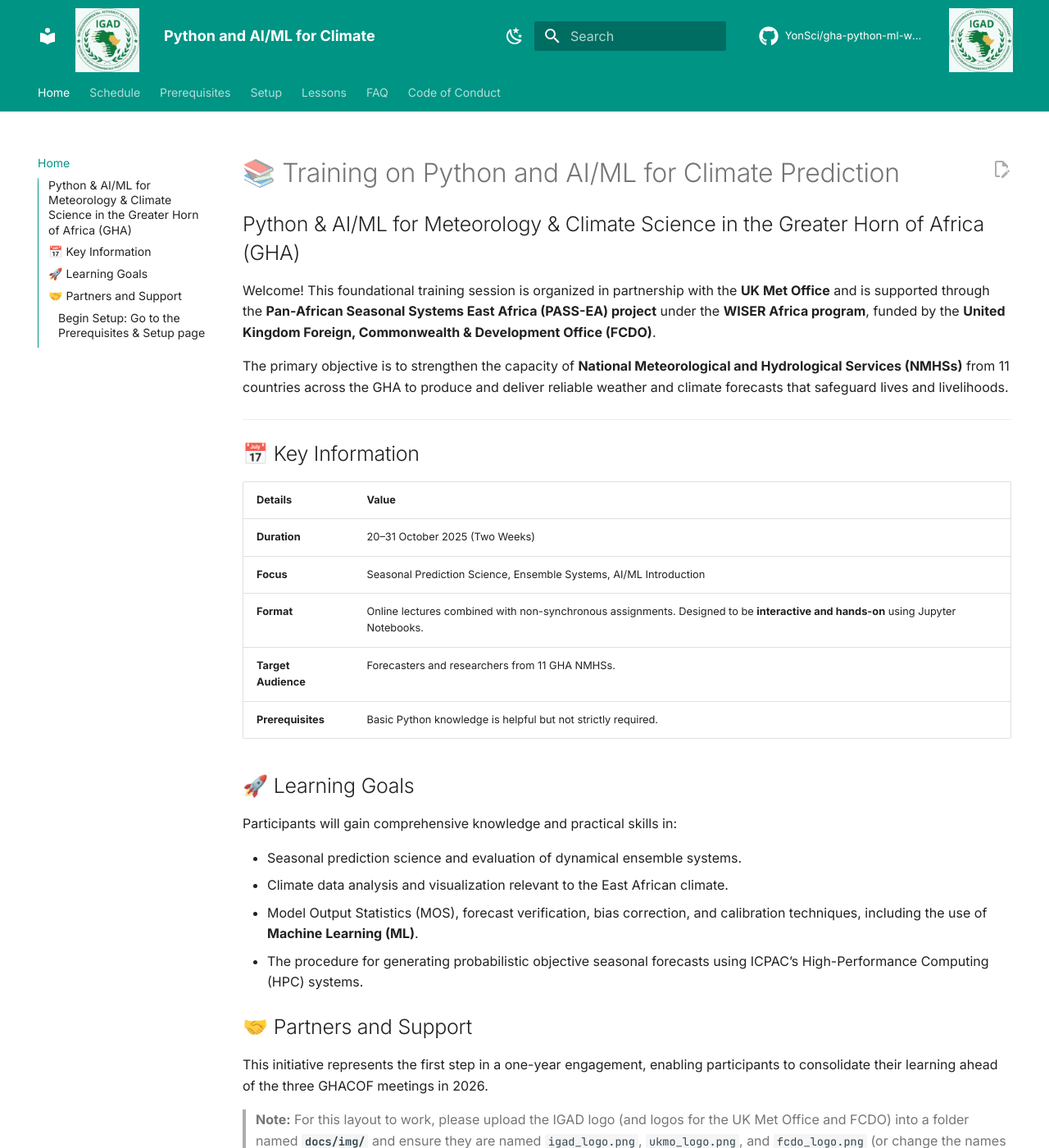
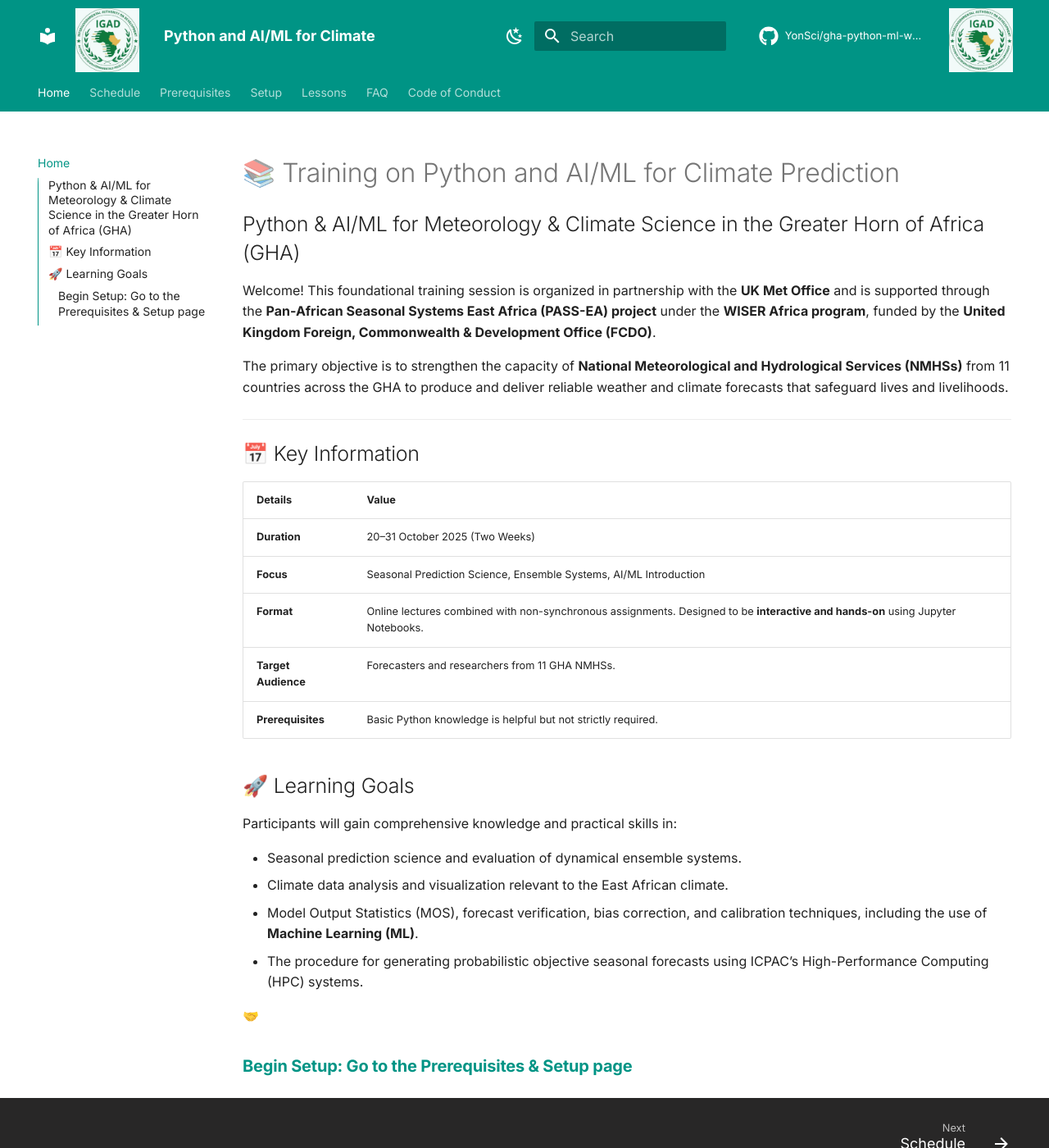
Before and after one commit to YonSci/ai-ml-climate-workshop, an MkDocs documentation site: the page built from docs/index.md, in a window 1280 px wide and 1400 px high. Shown: the whole window at 82% size. Built offline with MkDocs 1.6.1 and Material for MkDocs 9.7.7, drawn with Linux system fonts in a browser that asks for light colours; comment, search, counter and statistics services are not loaded; some of the changed text lies outside the part shown.

Commit message:
improved home page and logo

```diff
--- a/docs/index.md
+++ b/docs/index.md
@@ -28,14 +28,6 @@
 * The procedure for generating probabilistic objective seasonal forecasts using ICPAC’s High-Performance Computing (HPC) systems.
 
 
-## 🤝 Partners and Support
-
-This initiative represents the first step in a one-year engagement, enabling participants to consolidate their learning ahead of the three GHACOF meetings in 2026.
-
-
-
-> **Note:** For this layout to work, please upload the IGAD logo (and logos for the UK Met Office and FCDO) into a folder named **`docs/img/`** and ensure they are named `igad_logo.png`, `ukmo_logo.png`, and `fcdo_logo.png` (or change the names in the Markdown table above).
-
----
+🤝
 
 ### **[ Begin Setup: Go to the Prerequisites & Setup page ](prerequisites.md)**
--- a/docs/styles.css
+++ b/docs/styles.css
@@ -16,6 +16,140 @@
 
 /* Optional: wrap long code lines (comment out if you prefer horizontal scroll) */
 .md-typeset pre code { white-space: pre-wrap; word-break: break-word; }
+
+/* Hide "Edit this page" links completely */
+.md-content__button,
+.md-content__button.md-icon,
+a[title*="Edit this page"],
+a[href*="/edit/"],
+.md-source-file {
+  display: none !important;
+  visibility: hidden !important;
+}
+
+/* Partner logos footer styling */
+.md-footer-partners {
+  border-top: 1px solid var(--md-default-fg-color--lightest);
+  background: var(--md-default-bg-color);
+  padding: 2rem 0;
+  margin-top: 1rem;
+}
+
+/* Consistent black background for both Material footer sections */
+.md-footer,
+.md-footer-partners + .md-footer-meta {
+  background-color: #282727 !important;
+}
+
+/* Style Material footer navigation (Previous/Next) with white text */
+.md-footer .md-footer__inner {
+  background-color: #282727;
+}
+
+.md-footer .md-footer__link,
+.md-footer .md-footer__title,
+.md-footer .md-footer__direction,
+.md-footer .md-ellipsis {
+  color: #ffffff !important;
+}
+
+.md-footer .md-footer__link:hover {
+  opacity: 0.8;
+}
+
+/* License section styling when below partners */
+.md-footer-partners + .md-footer-meta {
+  border-top: 1px solid var(--md-default-fg-color--lightest);
+  margin-top: 0;
+  padding-top: 1.5rem;
+  background-color: #282727;
+}
+
+/* Make license section text white for contrast on black background */
+.md-footer-partners + .md-footer-meta .md-copyright,
+.md-footer-partners + .md-footer-meta .md-copyright .md-copyright__highlight,
+.md-footer-partners + .md-footer-meta .md-copyright a {
+  color: #ffffff !important;
+}
+
+/* Style social links in license section */
+.md-footer-partners + .md-footer-meta .md-social a {
+  color: #ffffff !important;
+  opacity: 0.8;
+}
+
+.md-footer-partners + .md-footer-meta .md-social a:hover {
+  opacity: 1;
+}
+
+.md-footer-partners__inner {
+  max-width: 61rem;
+  margin: 0 auto;
+  padding: 0 1rem;
+  text-align: center;
+}
+
+.md-footer-partners__label h4 {
+  color: var(--md-default-fg-color--light);
+  font-size: 0.9rem;
+  font-weight: 500;
+  margin: 0 0 1.5rem 0;
+  text-transform: uppercase;
+  letter-spacing: 0.05em;
+}
+
+.md-footer-partners__logos {
+  display: flex;
+  justify-content: center;
+  align-items: center;
+  gap: 2rem;
+  flex-wrap: wrap;
+}
+
+.md-footer-partners__logo {
+  transition: transform 0.2s ease, opacity 0.2s ease;
+}
+
+.md-footer-partners__logo:hover {
+  transform: translateY(-2px);
+  opacity: 0.8;
+}
+
+.md-footer-partners__logo img {
+  height: 80px;
+  width: auto;
+  max-width: 200px;
+  object-fit: contain;
+  filter: grayscale(20%) opacity(0.9);
+  transition: filter 0.2s ease;
+}
+
+.md-footer-partners__logo:hover img {
+  filter: grayscale(0%) opacity(1);
+}
+
+/* Responsive adjustments for partner logos */
+@media (max-width: 768px) {
+  .md-footer-partners__logos {
+    gap: 1.5rem;
+  }
+
+  .md-footer-partners__logo img {
+    height: 65px;
+    max-width: 160px;
+  }
+}
+
+@media (max-width: 480px) {
+  .md-footer-partners__logos {
+    gap: 1rem;
+  }
+
+  .md-footer-partners__logo img {
+    height: 55px;
+    max-width: 130px;
+  }
+}
 
 /* Callouts for workshop meta info */
 .badge {
--- a/mkdocs.yml
+++ b/mkdocs.yml
@@ -2,13 +2,13 @@
 site_name: Python and AI/ML for Climate
 site_description: Training workshop on Python, xarray/NetCDF, and Intro AI/ML for Weather & Climate in the GHA region
 site_author: Yonas Mersha
-site_url: https://yonsci.github.io/gha-python-ml-workshop-2025/   # <-- project URL with trailing slash
+site_url: https://github.com/YonSci/python-ml-gha-workshop   # <-- project URL with trailing slash
 # site_url is used for canonical links & sitemap. Remove site_base_url; MkDocs doesn't use it.
 
 # --- Repository (shows "Edit this page" and repo links) ---
-repo_url: https://github.com/YonSci/gha-python-ml-workshop-2025
+repo_url: https://github.com/YonSci/python-ml-gha-workshop
 repo_name: YonSci/gha-python-ml-workshop-2025
-edit_uri: edit/main/docs/   # points "Edit this page" to /docs
+edit_uri: ""   # Disable "Edit this page" links completely
 
 # --- Build behaviour ---
 strict: true                 # fail build on bad links
@@ -17,6 +17,7 @@
 # --- Theme ---
 theme:
   name: material
+  custom_dir: overrides
   language: en
   # logo: assets/logo.png         # put files in docs/assets/
   # favicon: assets/favicon.png    # put files in docs/assets/
@@ -34,7 +35,7 @@
     - search.highlight
     - search.share
     - content.code.copy
-    - content.action.edit         # "Edit this page" button
+    # - content.action.edit         # "Edit this page" button
     - content.tooltips
     - announce.dismiss            # closable announcement bar (optional)
   palette:
@@ -60,7 +61,7 @@
     - icon: fontawesome/brands/github
       link: https://github.com/YonSci
     - icon: fontawesome/brands/linkedin
-      link: https://www.linkedin.com/in/yonas-mersha/
+      link: https://www.linkedin.com/in/yonas-mersha-baab561b5/
   analytics:             # optional (Material-native). Remove if not used.
     provider: google
     property: G-XXXXXXXXXX
--- /dev/null
+++ b/overrides/partials/footer.html
@@ -0,0 +1,87 @@
+<!--
+  Custom footer template that includes the default Material footer
+  plus our custom partner logos section
+-->
+
+<!-- Include the default Material footer content -->
+<footer class="md-footer">
+  {% if page.previous_page or page.next_page %}
+    <nav class="md-footer__inner md-grid" aria-label="{{ lang.t('footer') }}">
+      {% if page.previous_page %}
+        <a href="{{ page.previous_page.url | url }}" class="md-footer__link md-footer__link--prev" aria-label="{{ lang.t('footer.previous') }}: {{ page.previous_page.title | e }}" rel="prev">
+          <div class="md-footer__button md-icon">
+            {% include ".icons/material/arrow-left.svg" %}
+          </div>
+          <div class="md-footer__title">
+            <span class="md-footer__direction">{{ lang.t("footer.previous") }}</span>
+            <div class="md-ellipsis">{{ page.previous_page.title }}</div>
+          </div>
+        </a>
+      {% endif %}
+      {% if page.next_page %}
+        <a href="{{ page.next_page.url | url }}" class="md-footer__link md-footer__link--next" aria-label="{{ lang.t('footer.next') }}: {{ page.next_page.title | e }}" rel="next">
+          <div class="md-footer__title">
+            <span class="md-footer__direction">{{ lang.t("footer.next") }}</span>
+            <div class="md-ellipsis">{{ page.next_page.title }}</div>
+          </div>
+          <div class="md-footer__button md-icon">
+            {% include ".icons/material/arrow-right.svg" %}
+          </div>
+        </a>
+      {% endif %}
+    </nav>
+  {% endif %}
+
+  <!-- Move the copyright/license section after partners -->
+</footer>
+
+<!-- Custom Partners Footer Section -->
+<div class="md-footer-partners">
+  <div class="md-footer-partners__inner">
+    <div class="md-footer-partners__label">
+      <h4>Partners & Supporters</h4>
+    </div>
+    <div class="md-footer-partners__logos">
+      <div class="md-footer-partners__logo">
+        <a href="https://www.metoffice.gov.uk/" target="_blank" rel="noopener" title="UK Met Office">
+          <img src="{{ config.site_url }}assets/uk-met.png" alt="UK Met Office" />
+        </a>
+      </div>
+      <div class="md-footer-partners__logo">
+        <a href="https://www.ilri.org/" target="_blank" rel="noopener" title="International Livestock Research Institute">
+          <img src="{{ config.site_url }}assets/ILRI1.png" alt="ILRI" />
+        </a>
+      </div>
+      <div class="md-footer-partners__logo">
+        <a href="https://aiccra.cgiar.org/" target="_blank" rel="noopener" title="AICCRA - Accelerating Impacts of CGIAR Climate Research for Africa">
+          <img src="{{ config.site_url }}assets/aiccra.png" alt="AICCRA" />
+        </a>
+      </div>
+      <div class="md-footer-partners__logo">
+        <a href="https://www.gov.uk/world/organisations/foreign-commonwealth-development-office" target="_blank" rel="noopener" title="UK Foreign, Commonwealth & Development Office">
+          <img src="{{ config.site_url }}assets/FCDO.png" alt="FCDO" />
+        </a>
+      </div>
+    </div>
+  </div>
+</div>
+
+<!-- License/Copyright Section - Now Below Partners -->
+<div class="md-footer-meta md-typeset">
+  <div class="md-footer-meta__inner md-grid">
+    <div class="md-copyright">
+      {% if config.copyright %}
+        <div class="md-copyright__highlight">
+          {{ config.copyright }}
+        </div>
+      {% endif %}
+      {% if not config.extra.generator == false %}
+        Made with
+        <a href="https://squidfunk.github.io/mkdocs-material/" target="_blank" rel="noopener">
+          Material for MkDocs
+        </a>
+      {% endif %}
+    </div>
+    {% include "partials/social.html" %}
+  </div>
+</div>
```
Also changed, not shown: assets/IGAD.jpg (deleted), assets/logo.png (deleted), docs/assets/FCDO.png (added), docs/assets/ILRI.png (added), docs/assets/ILRI1.png (added), docs/assets/aiccra.png (added), docs/assets/uk-met.png (renamed from img/uk-met.png), img/FCDO.jpeg (deleted), img/IGAD.jpg (deleted), img/ILRI.png (deleted), img/logo-igad.jpg (deleted), 1 other file.
